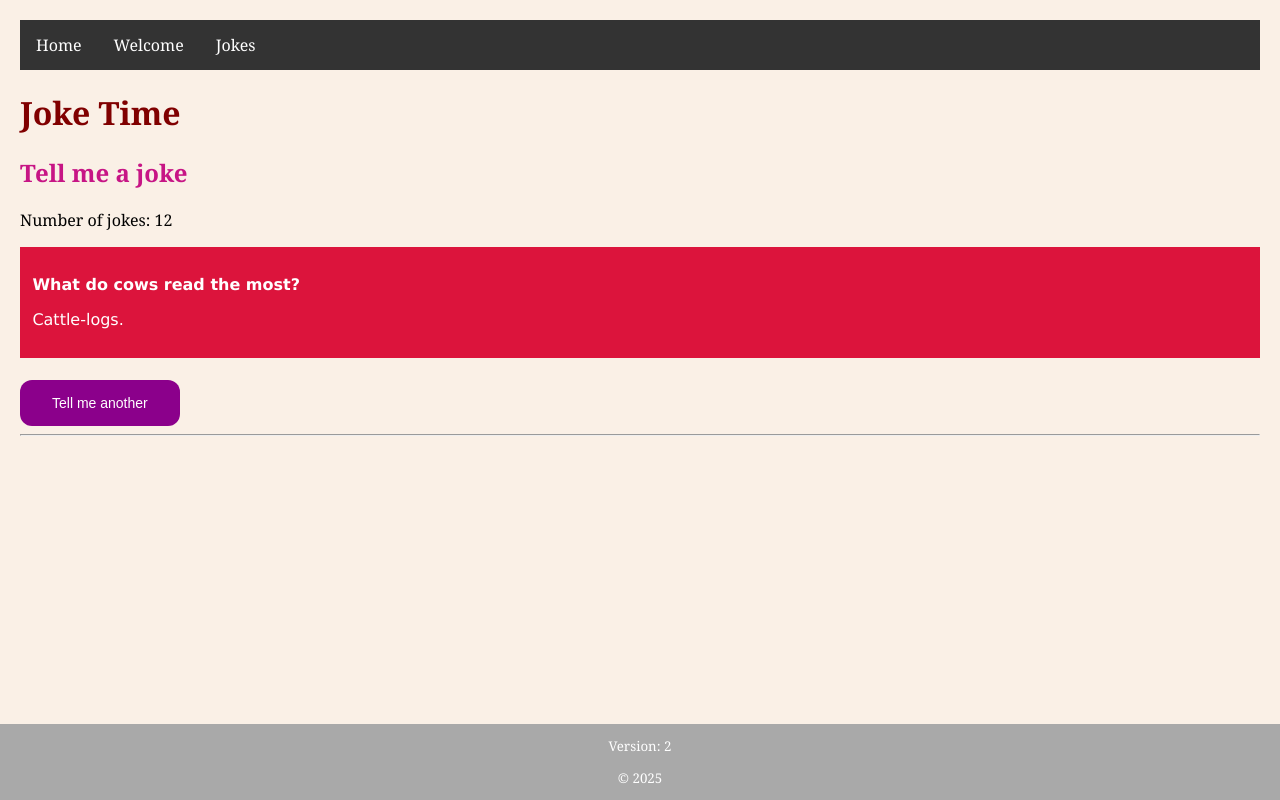
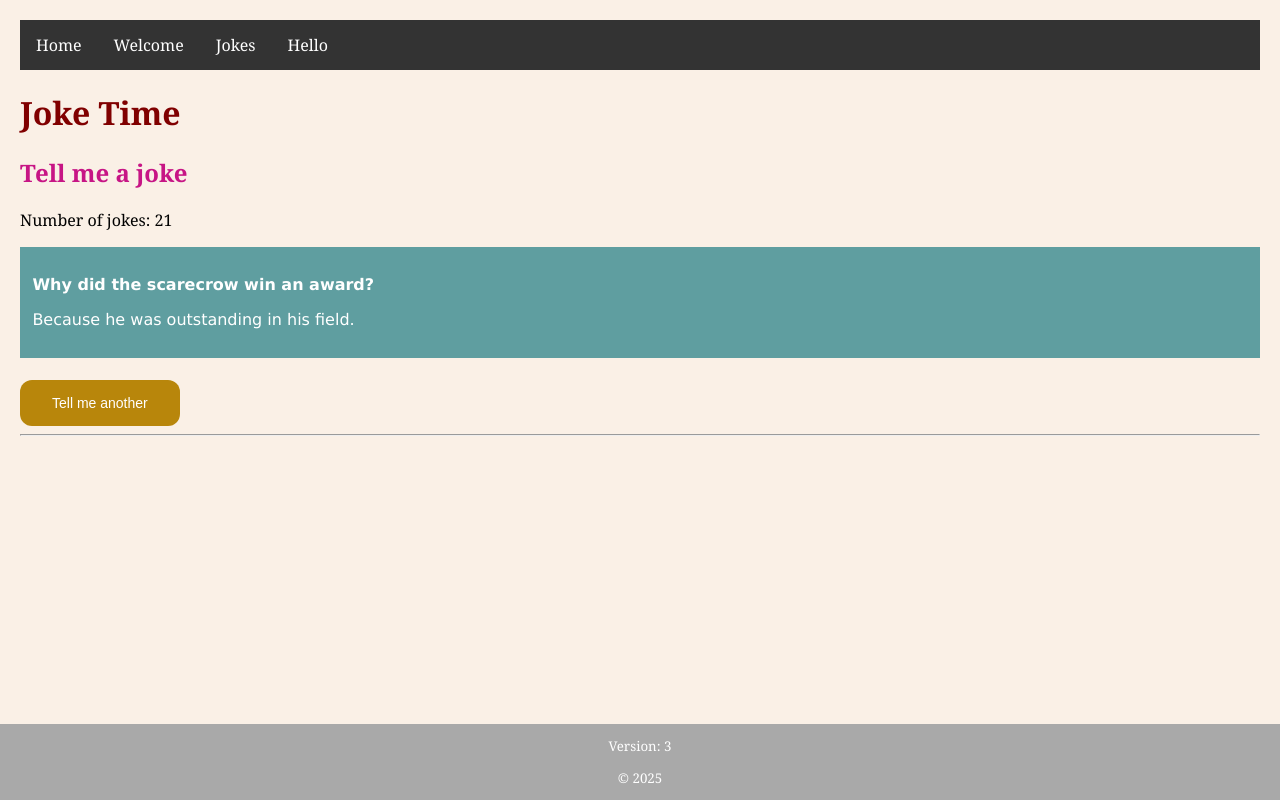
Before and after one commit to willma73/python-webapp, a Flask app: page /joke in a window 1280 px wide. Run offline with Flask 3, Linux system fonts and the light colour scheme.

Commit message:
EDIT: 21 jokes, new styles, hello route, version 3

```diff
--- a/application/routes.py
+++ b/application/routes.py
@@ -33,5 +33,19 @@ joke_dict = {0: ["Why was Cinderella so bad a football?", "She kept running away
              8: ["What did the drummer name her twin daughters?", "Anna 1, Anna 2."],
              9: ["How does the moon cut his hair?", "Eclipse it."],
              10: ["Why did the scarecrow win an award?", "Because he was outstanding in his field."],
-             11: ["What’s brown and sticky?", "A stick."]
+             11: ["What’s brown and sticky?", "A stick."],
+             12: ["What do you call a sad cup of coffee?", "Depresso."],
+             13: ["Why didn't the melons get married?", "Because they cantaloupe."],
+             14: ["What goes up and down but doesn’t move?", "Stairs."],
+             15: ["What do you get when you cross a fish and an elephant?", "Swimming trunks."],
+             16: ["Why can’t a nose be 12 inches long?", "Because then it would be a foot."],
+             17: ["What do you call a magician that loses his magic?", "Ian."],
+             18: ["How do rabbits travel?", "By hareplanes."],
+             19: ["What do you call a sleeping dinosaur?", "A dino-snore."],
+             20: ["Why did the strawberry cry?", "He found himself in a jam."]
              }
+
+
+@app.route('/hello')
+def hello():
+    return render_template('hello.html', title='Hello')
--- a/application/static/main_styles.css
+++ b/application/static/main_styles.css
@@ -23,7 +23,7 @@ footer {
    text-align: center;
 }
 
-.joke { background-color: crimson;
+.joke { background-color: cadetblue;
         padding: 1%;
         color: white;
         font-family: Verdana, serif;
@@ -33,7 +33,7 @@ footer {
 }
 
 .button {
-  background-color: DarkMagenta;
+  background-color: DarkGoldenrod;
   border: none;
   color: white;
   padding: 15px 32px;
@@ -45,7 +45,7 @@ footer {
 }
 
 .button:hover {
-  background-color: #04AA6D; /* Green */
+  background-color: DarkKhaki;
   color: white;
 }
 
--- /dev/null
+++ b/application/templates/hello.html
@@ -0,0 +1,5 @@
+{% extends "layout.html" %}
+{% block body_content %}
+  <h2>Hello World!!!!</h2>
+  <p>This is a new route with a test.</p>
+{% endblock %}
--- a/application/templates/layout.html
+++ b/application/templates/layout.html
@@ -15,6 +15,7 @@
       <li><a href="/home">Home</a></li>
       <li><a href="/welcome/Team">Welcome</a></li>
       <li><a href="/joke">Jokes</a></li>
+      <li><a href="/hello">Hello</a></li>
 </ul>
 </nav>
     <h1>{{ title }}</h1>
@@ -22,7 +23,7 @@
     {% endblock %}
     <hr>
 <footer>
-    <p>Version: 2</p>
+    <p>Version: 3</p>
     <p>&copy; 2025</p>
 </footer>
 </body>
--- a/test_examples.py
+++ b/test_examples.py
@@ -81,4 +81,4 @@ def test_joke_count():
         response = test_client.get('/joke')
         assert response.status_code == 200
         assert b"Number of jokes" in response.data
-        assert b"12" in response.data
+        assert b"21" in response.data
```
Also changed, not shown: test_hello.py (added, +10 -0 lines).
